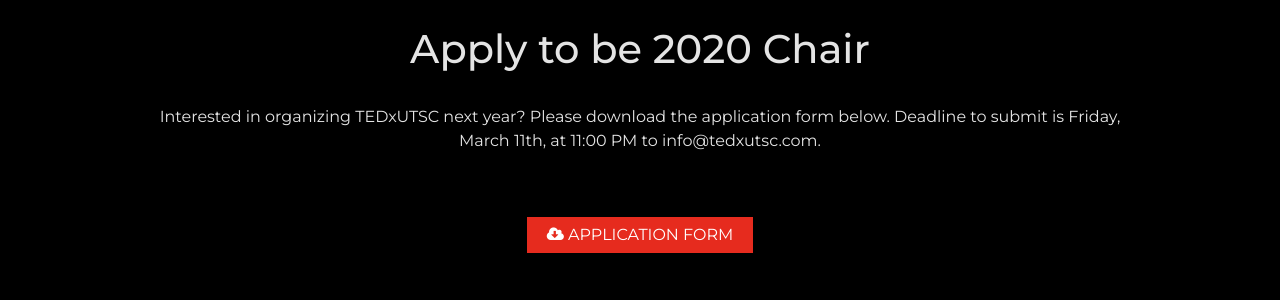
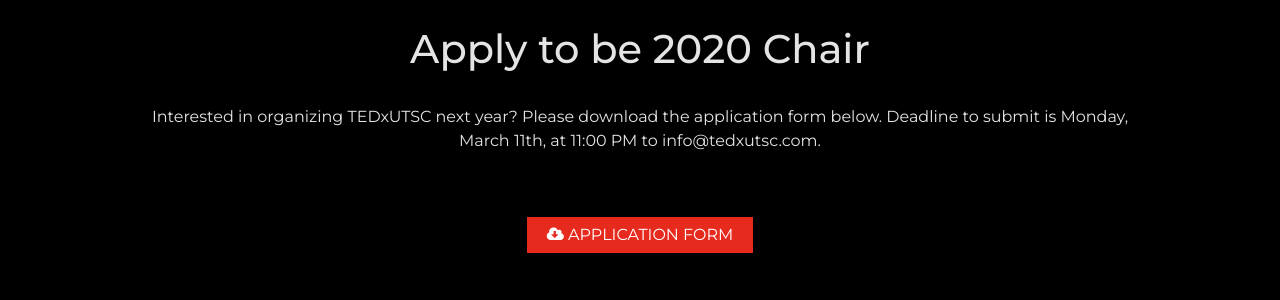
Before and after one commit to junthehacker/tedxutsc, a Jekyll site: the page built from chair-application.html, in a window 1280 px wide and 900 px high. Shown: the part 175-475 px from the top of the window. Built offline with Jekyll 4.4.1, drawn with Linux system fonts in a browser that asks for light colours.

Commit message:
Fix date

```diff
--- a/chair-application.html
+++ b/chair-application.html
@@ -8,9 +8,9 @@
     <div class="container">
     <h1>Apply to be 2020 Chair</h1>
     <br/>
-    <p>Interested in organizing TEDxUTSC next year? Please download the application form below. Deadline to submit is Friday, March 11th, at 11:00 PM to info@tedxutsc.com.</p>
+    <p>Interested in organizing TEDxUTSC next year? Please download the application form below. Deadline to submit is Monday, March 11th, at 11:00 PM to info@tedxutsc.com.</p>
         <br/><br/>
-        <a class="btn btn-primary" href="https://drive.google.com/file/d/1bewKDvAdIWarEdv-oFihjKOzxnTruZZw/view?usp=sharing">
+        <a class="btn btn-primary" href="https://drive.google.com/file/d/1Q5vCMMoJrsltoy7tQ535vZl3EVjbBqBQ/view?usp=sharing">
             <i class="fa fa-cloud-download" aria-hidden="true"></i> Application Form
         </a>
     </div>
```
